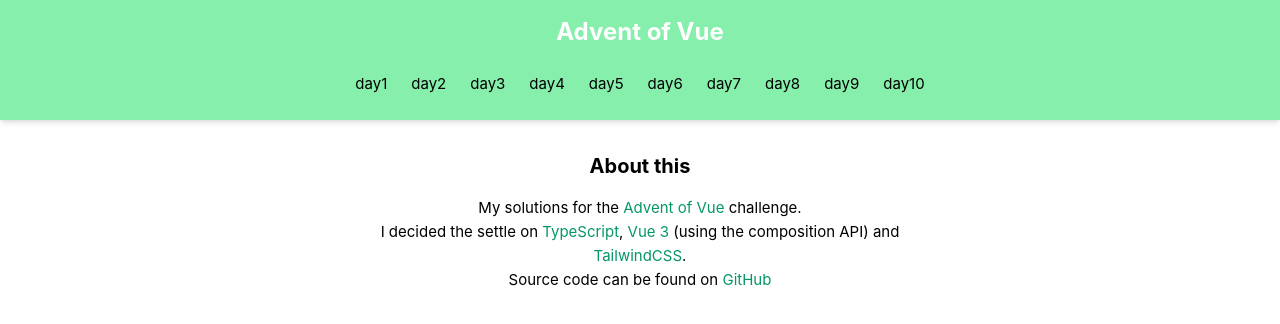
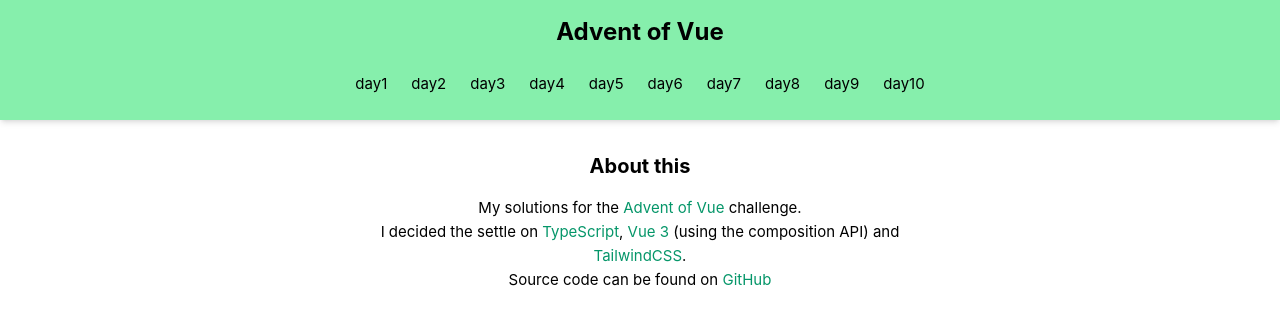
Before and after one commit to pieterclaerhout/advent-of-vue, a Vue app: page / in a window 1280 px wide. Shown: the top 324 px of the page. Built offline with nearby package versions, Linux system fonts and the light colour scheme.

Commit message:
Fixed minor styling issues

```diff
--- a/src/App.vue
+++ b/src/App.vue
@@ -12,8 +12,8 @@ const navigationRoutes: (string | undefined)[] = routes
   <header
     class="text-center bg-green-300 border-b-1 border-gray-300 py-4 shadow-md"
   >
-    <RouterLink :to="{ name: 'home' }" class="text-black">
-      <h1 class="text-2xl font-bold mb-4">Advent of Vue</h1>
+    <RouterLink :to="{ name: 'home' }">
+      <h1 class="text-2xl font-bold mb-4 text-black">Advent of Vue</h1>
     </RouterLink>
 
     <nav class="flex flex-row gap-2 justify-center">
--- a/src/views/day10/Day10Clue3View.vue
+++ b/src/views/day10/Day10Clue3View.vue
@@ -18,7 +18,9 @@ function nextClue(): void {
   <PageTitle>But First You must Answer a Riddle</PageTitle>
 
   <div class="max-w-xl w-full">
-    <p>What do you get when you cross a snowman and a Vampire?</p>
+    <p class="text-center">
+      What do you get when you cross a snowman and a Vampire?
+    </p>
 
     <select v-model="answer" class="p-2 border-2 border-gray-dark w-full mt-4">
       <option value="A Dad Joke">A Dad Joke</option>
--- a/src/views/day10/Day10View.vue
+++ b/src/views/day10/Day10View.vue
@@ -25,7 +25,7 @@ function nextClue(): void {
 
     <AppModal :open="modalOpen">
       <template #title> Clue # 1 </template>
-      <div class="text-left">
+      <div class="text-center">
         <p>I like teaching and coding with Vue.js! 🎉</p>
         <p>
           I also like to style things with
--- a/src/views/day10/Day10WhoAmIView.vue
+++ b/src/views/day10/Day10WhoAmIView.vue
@@ -18,6 +18,7 @@ const iAmCorrect = computed<boolean>(() => {
       type="text"
       placeholder="Who am I? (Hint: Daniel)"
       class="mt-4"
+      autofocus
     />
     <transition>
       <div v-if="iAmCorrect" class="text-center">
```
